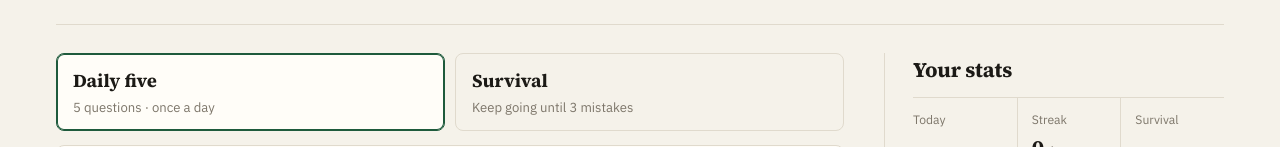
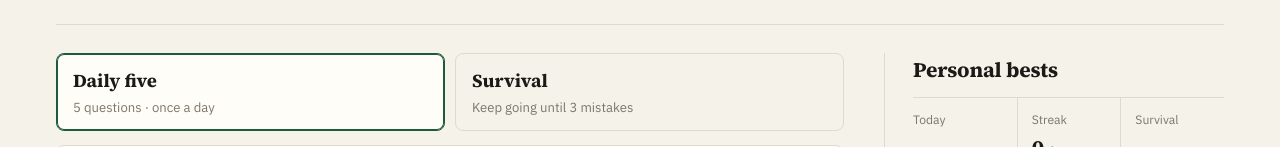
Before and after one commit to ThomasHanden/Poker-Trainer, a React (Vite) app: page /#/ in a window 1280 px wide. Shown: the part 257-404 px from the top of the page. Built offline with nearby package versions, Linux system fonts and the light colour scheme.

Commit message:
Home: title the stats panel Personal bests
Co-Authored-By: Claude Opus 5.5 <noreply@anthropic.com>
Claude-Session: https://claude.ai/code/session_01UCyBQN6LtwrTrySkY4r1xv

```diff
--- a/src/ui/pages/Home.tsx
+++ b/src/ui/pages/Home.tsx
@@ -86,7 +86,7 @@ export function HomePage() {
         </section>
 
         <aside className="scoreboard" aria-labelledby="sb-title">
-          <h2 id="sb-title">Your stats</h2>
+          <h2 id="sb-title">Personal bests</h2>
           <dl className="sb-stats">
             <div>
               <dt>Today</dt>
```
